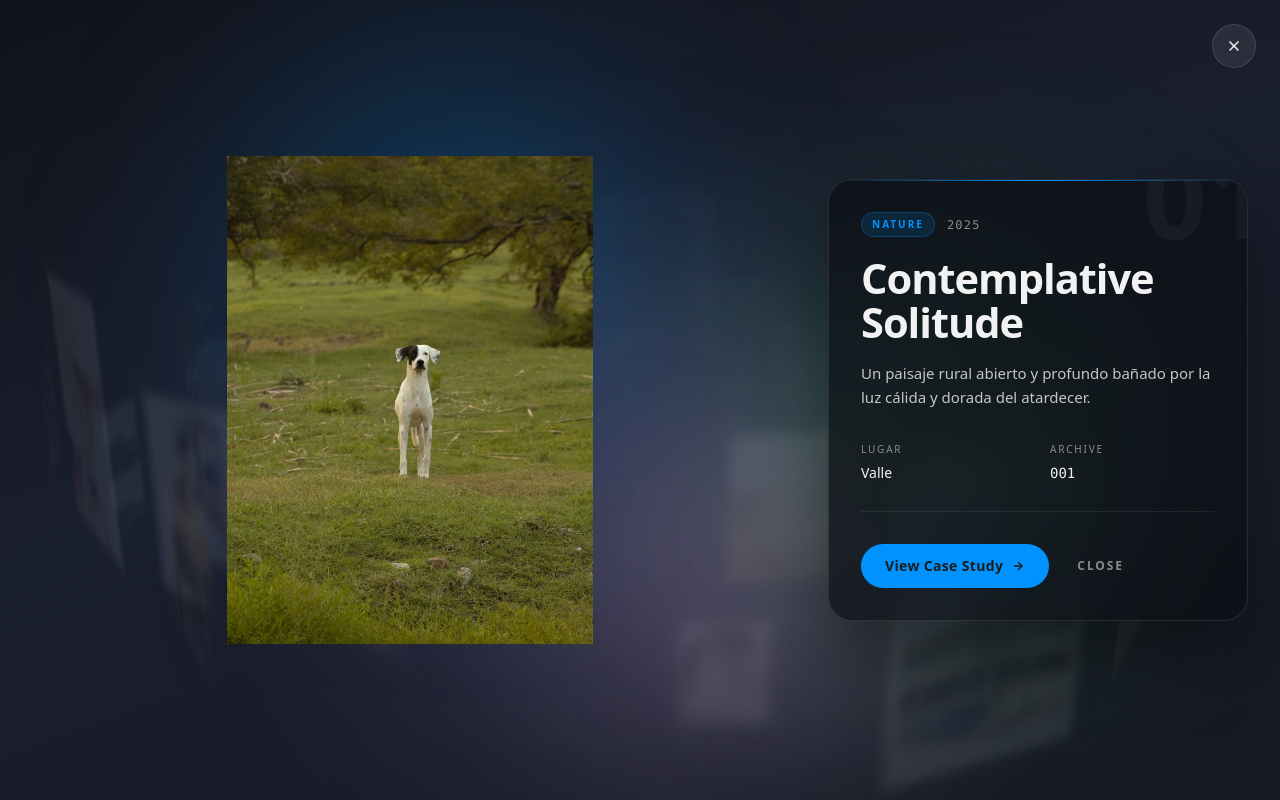
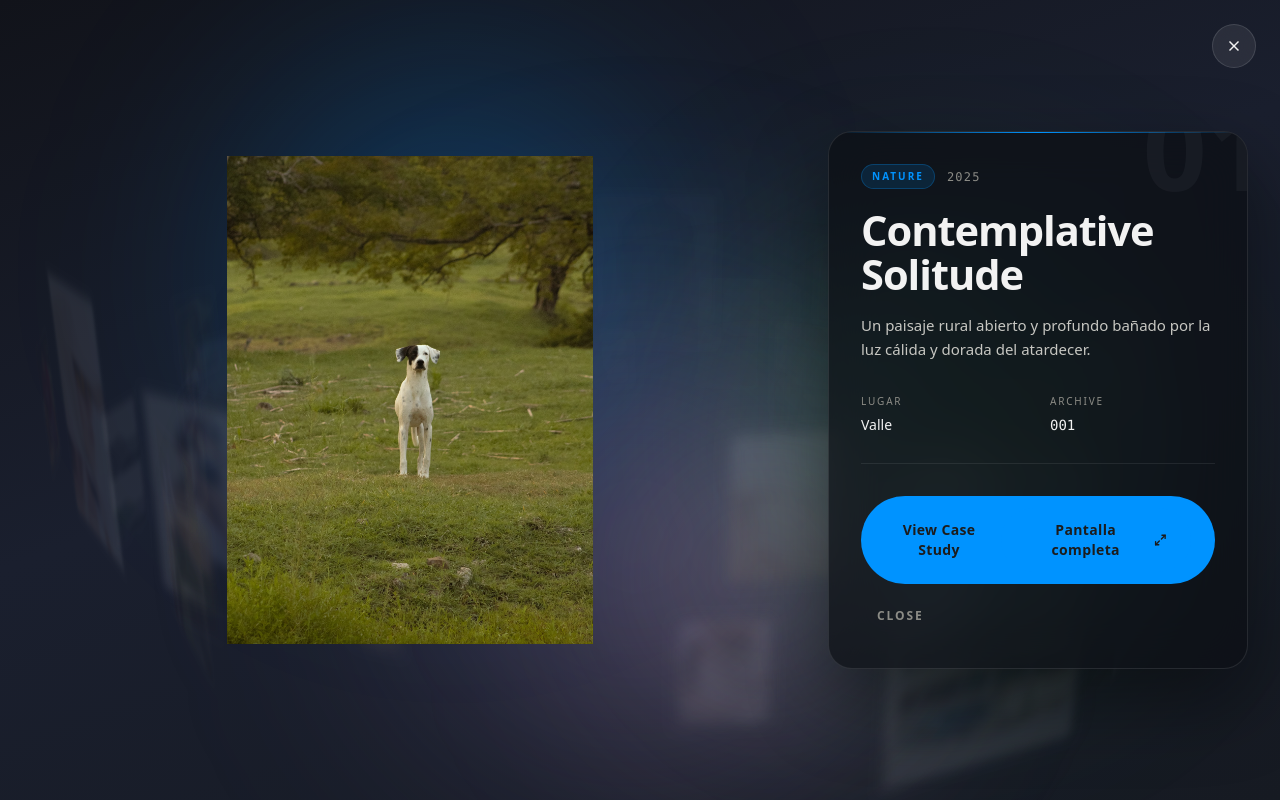
Before and after one commit to Swangwyn1/Marielos, a Next.js app: page / in a window 1280 px wide. Both pictures are taken after a click on the button 670 px from the left and 492 px from the top of the page. Built offline with nearby package versions, Linux system fonts and the light colour scheme.

Commit message:
Update page.tsx

```diff
--- a/app/page.tsx
+++ b/app/page.tsx
@@ -1290,7 +1290,18 @@ export default function CurvedRingArchive({
                     style={{ backgroundColor: ac, color: t.bg }}
                   >
                     View Case Study
-                    <svg width="14" height="14" viewBox="0 0 24 24" fill="none" stroke="currentColor" strokeWidth="2.5"><path d="M5 12h14" /><path d="m12 5 7 7-7 7" /></svg>
+                    <a
+                    href={active.project.image}
+                    target="_blank"
+                    rel="noopener noreferrer"
+                    className="inline-flex items-center gap-2 px-6 py-3 rounded-full text-sm font-semibold tracking-wide transition-transform hover:scale-[1.03] active:scale-[0.98] cursor-pointer"
+                    style={{ backgroundColor: ac, color: t.bg }}
+                    >
+                    Pantalla completa
+                    <svg width="14" height="14" viewBox="0 0 24 24" fill="none" stroke="currentColor" strokeWidth="2.5" strokeLinecap="round" strokeLinejoin="round">
+                      <path d="M15 3h6v6" /><path d="M9 21H3v-6" /><path d="M21 3l-7 7" /><path d="M3 21l7-7" />
+                    </svg>
+                  </a>
                   </button>
                   <button
                     onClick={closeProject}
```
